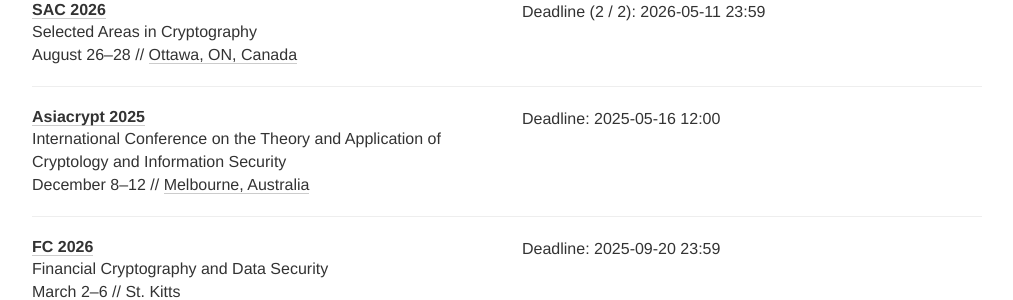
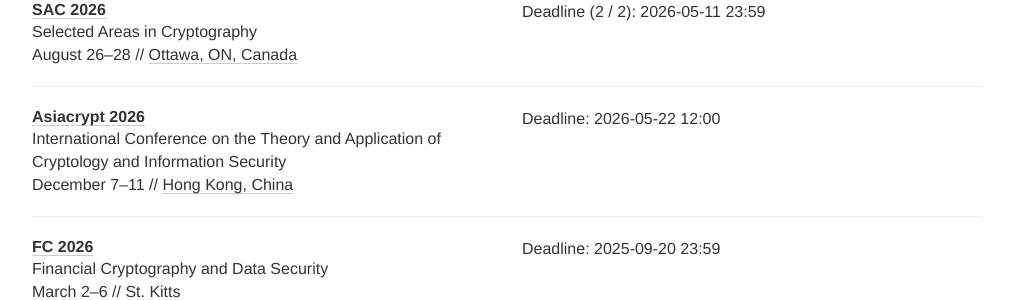
Before and after one commit to sec-deadlines/sec-deadlines.github.io, a Jekyll site: the page built from index.html, in a window 1280 px wide and 900 px high, scrolled down 5099 px. Shown: the part 152-452 px from the top of the window, without its empty margins (133-1146 px from the left). Built offline with Jekyll 4.4.1, drawn with Linux system fonts in a browser that asks for light colours; nearby versions of some CDN libraries; comment, search, counter and statistics services are not loaded.

Commit message:
Update Asiacrypt 2026
Updated Asiacrypt conference details for 2026.

```diff
--- a/_data/conferences.yml
+++ b/_data/conferences.yml
@@ -281,12 +281,12 @@
 
 - name: Asiacrypt
   description: International Conference on the Theory and Application of Cryptology and Information Security
-  year: 2025
-  link: https://asiacrypt.iacr.org/2025/
-  deadline: ["2025-05-16 12:00"]
+  year: 2026
+  link: https://asiacrypt.iacr.org/2026/
+  deadline: ["2026-05-22 12:00"]
   timezone: Etc/GMT
-  date: December 8-12
-  place: Melbourne, Australia
+  date: December 7-11
+  place: Hong Kong, China
   tags: [CRYPTO, CONF, CORE-A]
 
 - name: FC
```
